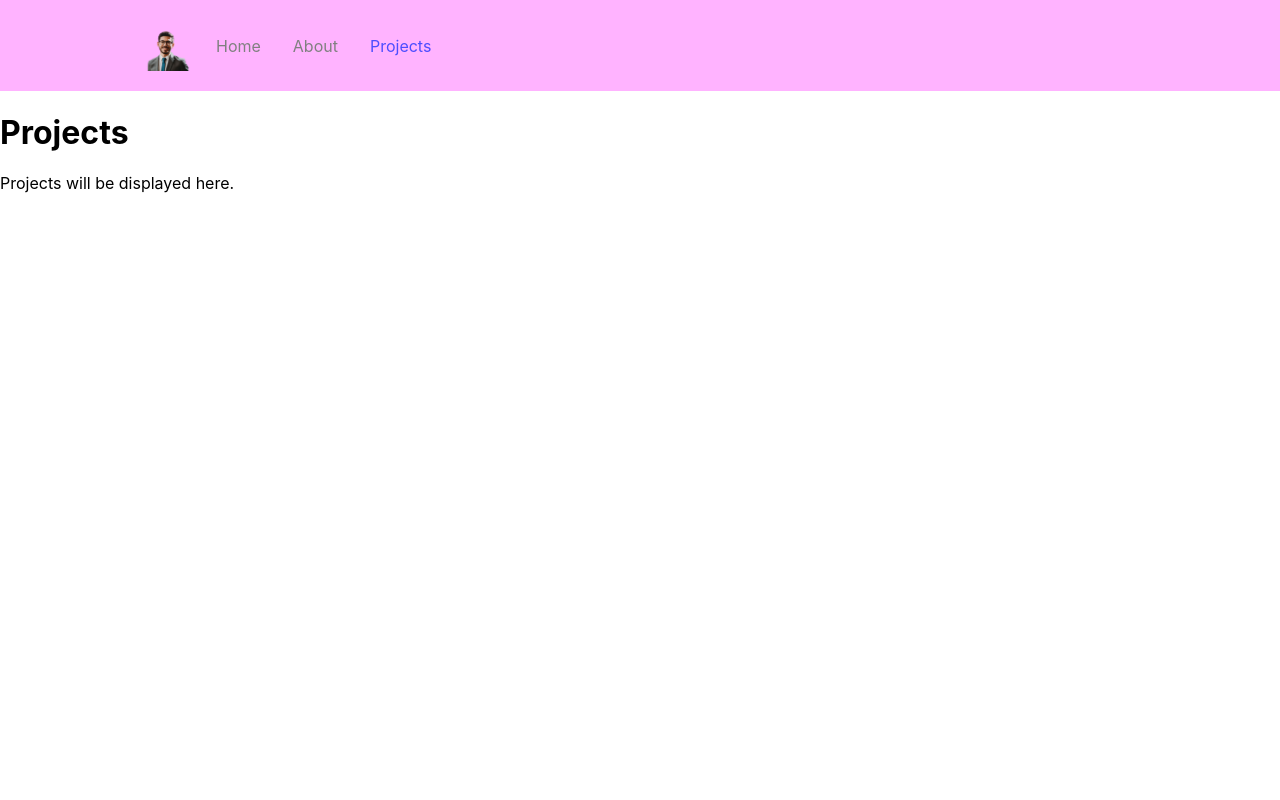
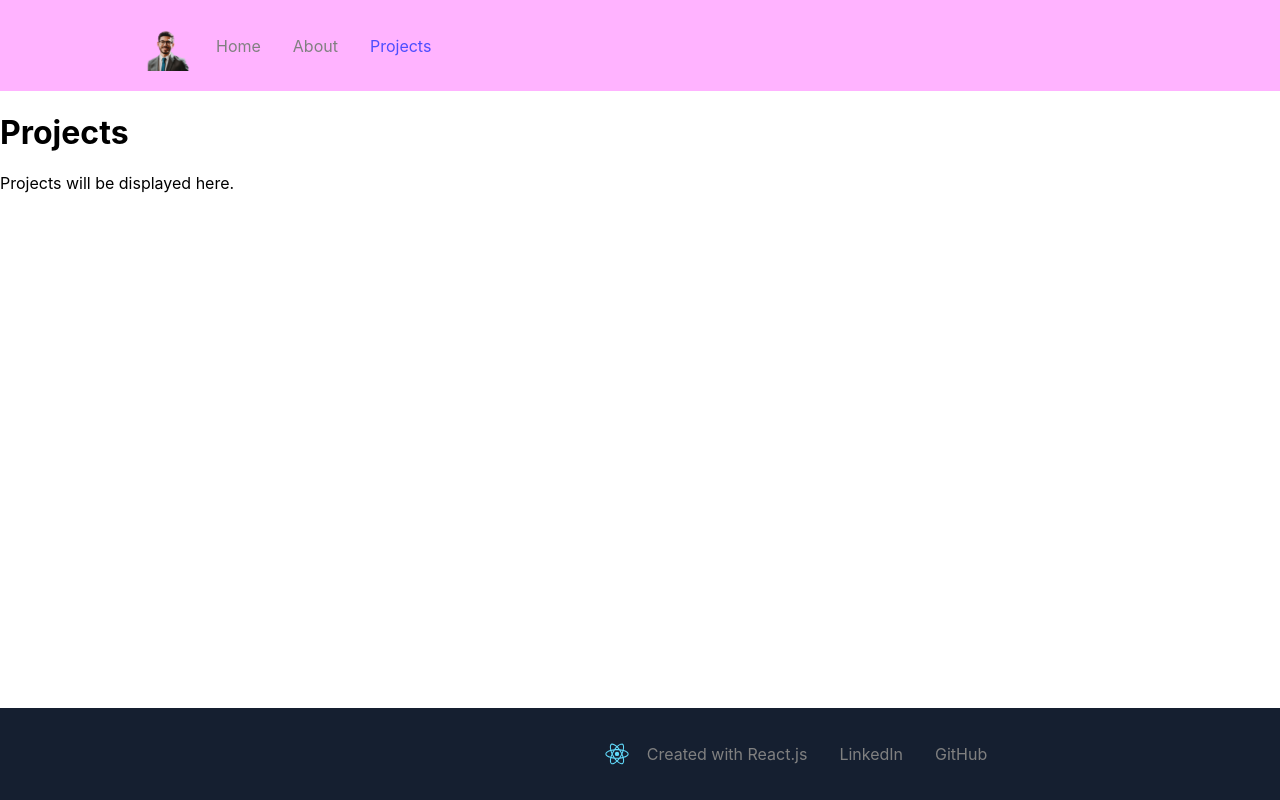
Before and after one commit to Nuno-Ferreira/nuno-ferreira.github.io, a React (Create React App) app in the folder portfolio-website/: page /projects in a window 1280 px wide. Built offline with nearby package versions, Linux system fonts and the light colour scheme.

Commit message:
Added footer to the website

```diff
--- a/portfolio-website/src/App.js
+++ b/portfolio-website/src/App.js
@@ -8,6 +8,7 @@ import Navbar from './components/NavBar';
 import Home from "./pages";
 import About from "./pages/about";
 import Projects from "./pages/projects";
+import Footer from './components/Footer';
 
 function App() {
   return (
@@ -18,6 +19,7 @@ function App() {
         <Route path="/about" element={<About />} />
         <Route path="/projects" element={<Projects />} />
     </Routes>
+    <Footer />
 </Router>
   );
 }
--- a/portfolio-website/src/components/Footer.js
+++ b/portfolio-website/src/components/Footer.js
@@ -0,0 +1,26 @@
+import React from "react";
+import logo from "../logo.svg";
+import { StyledFooter, FooterLink, FooterMenu, FooterLogo } from "./FooterElements";
+
+const Footer = () => {
+    return (
+        <>
+            <StyledFooter>
+                <FooterMenu>
+                    <FooterLink to="https://reactjs.org" activeStyle>
+                        <FooterLogo src={logo} />
+                        Created with React.js
+                    </FooterLink>
+                    <FooterLink to="https://www.linkedin.com/in/nuno-ferreira-2950741b8/" activeStyle>
+                        LinkedIn
+                    </FooterLink>
+                    <FooterLink to="https://github.com/Nuno-Ferreira" activeStyle>
+                        GitHub
+                    </FooterLink>
+                </FooterMenu>
+            </StyledFooter>
+        </>
+    );
+}
+
+export default Footer;
--- /dev/null
+++ b/portfolio-website/src/components/FooterElements.js
@@ -0,0 +1,44 @@
+import { NavLink as Link } from "react-router-dom";
+import styled from "styled-components";
+
+export const StyledFooter = styled.footer`
+    background: #151F30;
+    height: 60px;
+    display: flex;
+    justify-content: center;
+    align-items: center;
+    padding: 1rem calc((100vw - 1000px) / 2);
+    position: fixed;
+    bottom: 0;
+    width: 100%;
+    z-index: 12;
+`;
+
+export const FooterLink = styled(Link)`
+    color: #808080;
+    display: flex;
+    align-items: center;
+    text-decoration: none;
+    padding: 0 1rem;
+    height: 100%;
+    cursor: pointer;
+    &.active {
+        color: #4d4dff;
+    }
+`;
+
+export const FooterMenu = styled.div`
+    display: flex;
+    align-items: center;
+    margin-right: -24px;
+    @media screen and (max-width: 768px) {
+        flex-direction: column;
+        padding: 1rem 0;
+    }
+`;
+
+export const FooterLogo = styled.img`
+    width: 40px;
+    height: 40px;
+    margin-right: 10px;
+`;
```
